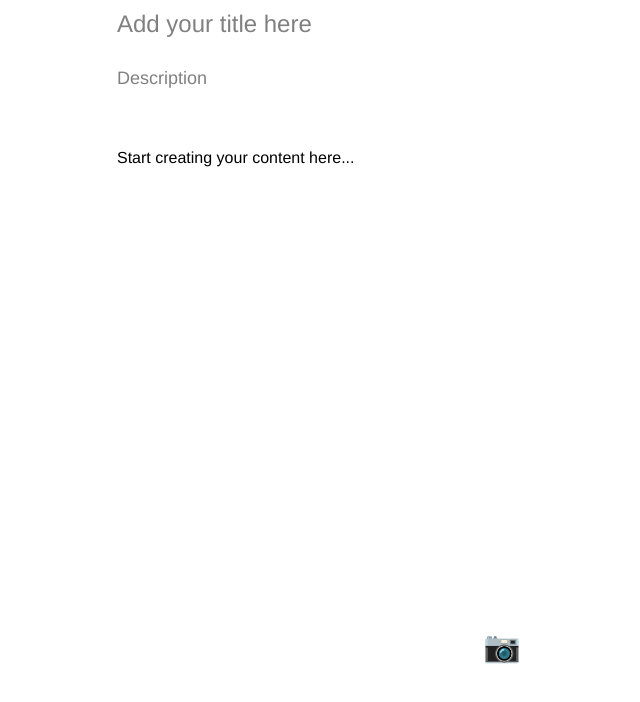
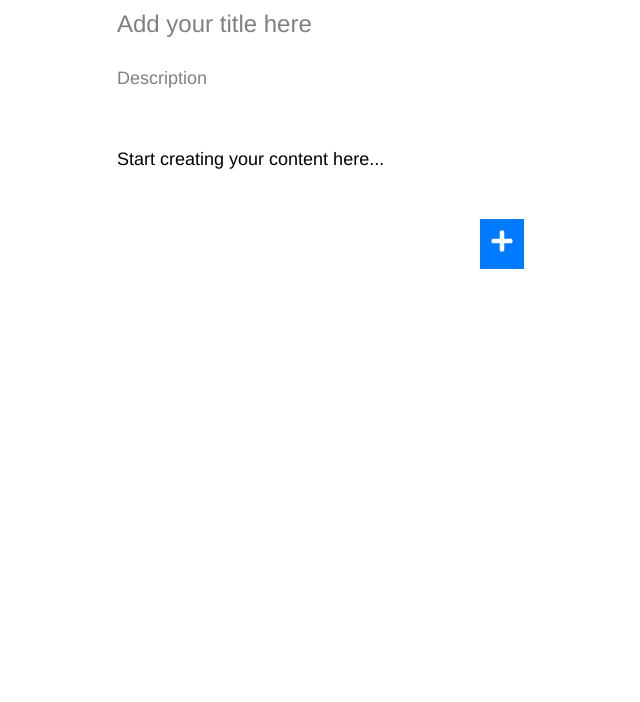
Before and after one commit to xHaileab/EtcardFront, a React (Create React App) app: page /create in a window 1280 px wide. Shown: the top 702 px of the page, without its empty margins (138-778 px from the left). Built offline with nearby package versions, Linux system fonts and the light colour scheme.

Commit message:
Fixed image insertion at cursor and improved text editor toolbar behavior

```diff
--- a/package.json
+++ b/package.json
@@ -13,6 +13,7 @@
     "quill": "^2.0.2",
     "react": "^18.3.1",
     "react-dom": "^18.3.1",
+    "react-icons": "^5.3.0",
     "react-quill": "^2.0.0",
     "react-router-dom": "^6.26.2",
     "react-scripts": "5.0.1",
--- a/src/App.js
+++ b/src/App.js
@@ -4,7 +4,9 @@ import HomePage from './HomePage';
 import CreatePortfolio from './CreatePortfolio';
 import PortfolioDetail from './PortfolioDetail';
 import Login from './Login';
-import './Styles.css'; // Import global styles
+
+
+import './styles.css'; // Import global styles
 
 function App() {
     return (
--- a/src/CreatePortfolio.js
+++ b/src/CreatePortfolio.js
@@ -1,11 +1,13 @@
-import React, { useState, useRef } from 'react';
-import './Styles.css';
+import React, { useState, useRef, useEffect } from 'react';
+import './styles.css';
+import { FaPlus, FaCamera, FaLink } from 'react-icons/fa';
 
 const CreatePortfolio = () => {
   const editorRef = useRef(null);
   const [showToolbar, setShowToolbar] = useState(false);
   const [toolbarStyle, setToolbarStyle] = useState({});
-  const [selectionRange, setSelectionRange] = useState(null);
+  const [selectedRange, setSelectedRange] = useState(null); // Save the current cursor range
+  const [showMediaToolbar, setShowMediaToolbar] = useState(false);
 
   const [title, setTitle] = useState('Add your title here');
   const [description, setDescription] = useState('Description');
@@ -13,17 +15,17 @@ const CreatePortfolio = () => {
 
   const [fontSize, setFontSize] = useState(3); // Default font size
 
-  // Handle text selection to show toolbar
+  // Save the current cursor position when text is selected
   const handleSelection = () => {
     const selection = window.getSelection();
-    if (!selection.isCollapsed) {
+    if (selection && !selection.isCollapsed) {
       const range = selection.getRangeAt(0);
       const rect = range.getBoundingClientRect();
       setToolbarStyle({
-        top: rect.top - 50 + window.scrollY,
+        top: rect.top - 60 + window.scrollY,
         left: rect.left + rect.width / 2 - 100 + window.scrollX,
       });
-      setSelectionRange(range);
+      setSelectedRange(range); // Save the range for placing images later
       setShowToolbar(true);
     } else {
       setShowToolbar(false);
@@ -32,34 +34,72 @@ const CreatePortfolio = () => {
 
   // Apply formatting commands
   const applyCommand = (command, value = null) => {
-    if (selectionRange) {
+    if (selectedRange) {
       window.getSelection().removeAllRanges();
-      window.getSelection().addRange(selectionRange);
+      window.getSelection().addRange(selectedRange);
     }
     document.execCommand(command, false, value);
     setShowToolbar(false);
   };
 
-  // Adjust font size based on user input
-  const adjustFontSize = (size) => {
-    setFontSize(size);
-    applyCommand('fontSize', size);
+  // Insert content (image) at the cursor's position
+  const insertContentAtCursor = (element) => {
+    if (selectedRange) {
+      selectedRange.insertNode(element);
+      const newParagraph = document.createElement('p');
+      newParagraph.innerHTML = '<br>'; // Add a new paragraph to continue typing after the image
+      element.after(newParagraph); // Ensures the new line is placed after the image
+      setSelectedRange(null); // Reset the selection
+    } else if (editorRef.current) {
+      editorRef.current.appendChild(element);
+    }
   };
 
-  // Handle image upload
+  // Handle image upload and place image at the cursor's position
   const handleImageUpload = (e) => {
     const file = e.target.files[0];
+    if (file) {
       const reader = new FileReader();
       reader.onloadend = () => {
         const img = document.createElement('img');
         img.src = reader.result;
         img.style.width = '100%'; // Resize image to fit the content width
-      editorRef.current.appendChild(img);
+        insertContentAtCursor(img); // Place the image at the cursor position
       };
-    if (file) {
       reader.readAsDataURL(file);
     }
+    setShowMediaToolbar(false); // Close media toolbar after upload
   };
+
+  // Detect if text is deselected to hide the toolbar
+  const handleDeselect = () => {
+    const selection = window.getSelection();
+    if (!selection || selection.isCollapsed) {
+      setShowToolbar(false); // Hide the toolbar if nothing is selected
+    }
+  };
+
+  // Save cursor position when the media toolbar is opened, to place images at the right spot
+  const toggleMediaToolbar = () => {
+    const selection = window.getSelection();
+    if (selection.rangeCount > 0) {
+      setSelectedRange(selection.getRangeAt(0)); // Save the cursor position before toggling the toolbar
+    }
+    setShowMediaToolbar(!showMediaToolbar);
+  };
+
+  // Listen for keyboard events and mouseup to detect selection
+  useEffect(() => {
+    document.addEventListener('mouseup', handleSelection);
+    document.addEventListener('keyup', handleSelection);
+    document.addEventListener('selectionchange', handleDeselect); // Detect text deselection
+
+    return () => {
+      document.removeEventListener('mouseup', handleSelection);
+      document.removeEventListener('keyup', handleSelection);
+      document.removeEventListener('selectionchange', handleDeselect);
+    };
+  }, []);
 
   return (
     <div className="portfolio-container">
@@ -93,13 +133,12 @@ const CreatePortfolio = () => {
         ref={editorRef}
         onFocus={() => setContentPlaceholder('')}
         onBlur={(e) => !e.target.textContent && setContentPlaceholder('Start creating your content here...')}
-        onMouseUp={handleSelection}
-        onKeyUp={handleSelection}
+        style={{ minHeight: '100px' }}
       >
         {contentPlaceholder}
       </div>
 
-      {/* Toolbar */}
+      {/* Text editing toolbar */}
       {showToolbar && (
         <div className="toolbar" style={toolbarStyle}>
           <button onClick={() => applyCommand('bold')}>
@@ -112,10 +151,10 @@ const CreatePortfolio = () => {
             <u style={{ color: 'white' }}>U</u>
           </button>
           <div className="font-size-adjust">
-            <button onClick={() => adjustFontSize(fontSize - 1)}>
+            <button onClick={() => applyCommand('fontSize', 3)}>
               <span style={{ color: 'white' }}>A-</span>
             </button>
-            <button onClick={() => adjustFontSize(fontSize + 1)}>
+            <button onClick={() => applyCommand('fontSize', 5)}>
               <span style={{ color: 'white' }}>A+</span>
             </button>
           </div>
@@ -125,20 +164,29 @@ const CreatePortfolio = () => {
         </div>
       )}
 
-      {/* Image upload */}
-      <div className="image-upload">
+      {/* Plus button */}
+      <div className="plus-button-container">
+        <button className="plus-button" onClick={toggleMediaToolbar}>
+          <FaPlus />
+        </button>
+      </div>
+
+      {/* Media toolbar */}
+      {showMediaToolbar && (
+        <div className="media-toolbar">
           <label htmlFor="imageInput">
-          <span role="img" aria-label="camera" className="camera-icon">
-            📷
-          </span>
+            <FaCamera className="media-icon" />
           </label>
           <input
             type="file"
             id="imageInput"
             accept="image/*"
             onChange={handleImageUpload}
+            style={{ display: 'none' }}
           />
+          <FaLink className="media-icon" /> {/* Link embedding icon (future) */}
         </div>
+      )}
     </div>
   );
 };
--- a/src/Styles.css
+++ b/src/Styles.css
@@ -6,6 +6,7 @@ body {
   justify-content: center;
   background-color: white;
   height: 100vh;
+  cursor: text;
 }
 
 .portfolio-container {
@@ -35,20 +36,21 @@ body {
 
 .editor {
   width: 800px;
-  min-height: 500px;
+  min-height: 100px; /* Adjust min-height to 100px */
   border: none;
   padding: 40px 15px 20px;
   box-sizing: border-box;
   border-radius: 5px;
   outline: none;
   margin-top: 0;
+  font-size: 18px;
+  cursor: text;
 }
 
 .toolbar {
   position: absolute;
   display: flex;
   background: black;
-  border: 1px solid #ccc;
   border-radius: 5px;
   z-index: 10;
   padding: 5px;
@@ -60,10 +62,7 @@ body {
   padding: 8px;
   cursor: pointer;
   font-size: 16px;
-}
-
-.toolbar button:hover {
-  background: #333;
+  color: white;
 }
 
 .font-size-adjust {
@@ -71,16 +70,16 @@ body {
   flex-direction: column;
 }
 
-.image-upload {
-  margin-top: 20px;
+.plus-button-container {
+  display: flex;
+  justify-content: center;
+  margin-top: 10px;
 }
 
-.image-upload input {
-  display: none;
-}
-
-.camera-icon {
-  font-size: 30px;
-  cursor: pointer;
-  color: black;
-}
+.plus-button {
+  font-size: 24px;
+  border: none;
+  background-color: #007bff;
+  color: white;
+  padding: 10px;
+  border: 1px; }
```
Also changed, not shown: 1 other file (tests, documents, lock files or other folders). Lines whose indentation alone changed are shown as unchanged.
